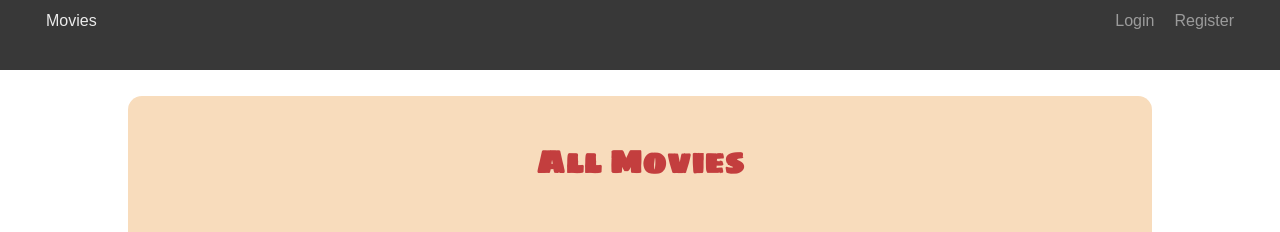
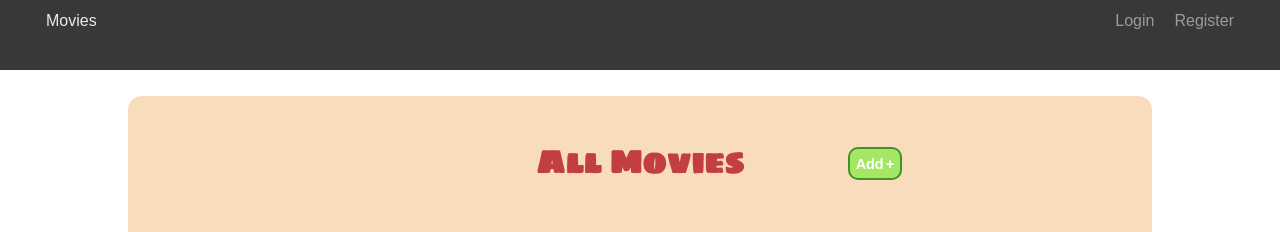
Before and after one commit to dbegogow/movies-library, a React (Create React App) app: page /home in a window 1280 px wide. Shown: the top 232 px of the page. Built offline with nearby package versions, Linux system fonts and the light colour scheme.

Commit message:
Create Add movie Link element in Home component

```diff
--- a/src/App.js
+++ b/src/App.js
@@ -12,11 +12,14 @@ function App() {
                 <Route exact path="/">
                     <Login />
                 </Route>
-                <Route path="/home">
+                <Route path="/login">
+                    <LoginForm />
+                </Route>
+                <Route exact path="/home">
                     <Home />
                 </Route>
-                <Route path="/login">
-                    <LoginForm />
+                <Route path="/home/add-movie">
+                    <div>Add Movie</div>
                 </Route>
             </Switch>
         </div>
--- a/src/components/Home/Home.js
+++ b/src/components/Home/Home.js
@@ -1,10 +1,15 @@
+import { Link } from 'react-router-dom';
 import styles from './Home.module.css';
 import Article from './Article';
 
 const Home = () => {
     return (
         <div className={styles.container}>
-            <h2 className={styles.title}>All Movies</h2>
+            <h2 className={styles.title}>
+                All Movies
+
+                <Link to="/home/add-movie" className={styles.addMovieButton}>Add<span>+</span></Link>
+            </h2>
 
             <div className={styles.articlesContainer}>
                 <Article
--- a/src/components/Home/Home.module.css
+++ b/src/components/Home/Home.module.css
@@ -18,6 +18,32 @@
     bottom: 20px;
 }
 
+.addMovieButton {
+    position: absolute;
+    top: 12px;
+    right: 17vw;
+    padding: 6px;
+    border: 2px solid #42922A;
+    border-radius: 10px;
+    background: #A3E765;
+    color: white;
+    font-size: 0.9rem;
+    font-weight: 800;
+    text-decoration: none;
+    font-family: Avenir-Roman, sans-serif;
+}
+
+.addMovieButton:hover {
+    cursor: pointer;
+    background: #E5EBDF;
+    color: #5D8832;
+}
+
+.addMovieButton span {
+    font-size: 15px;
+    margin-left: 2px;
+}
+
 .articlesContainer {
     display: grid;
     justify-items: center;
```
